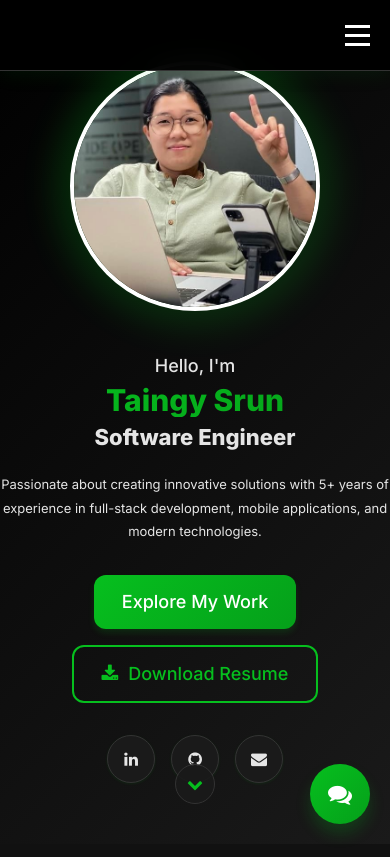
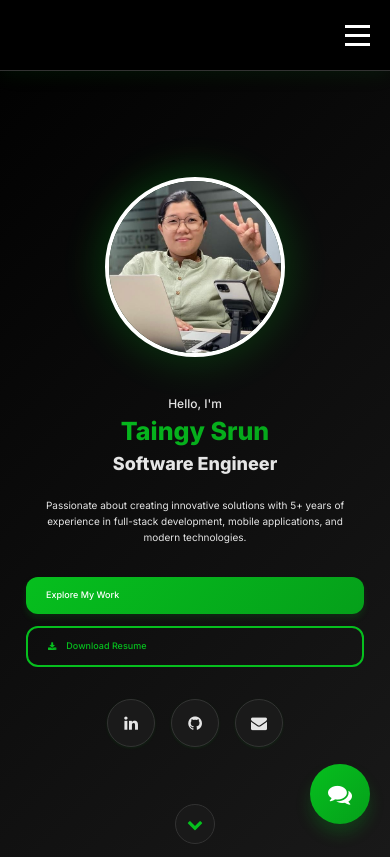
Before and after one commit to taingy-srun/taingy-srun.github.io, a plain HTML site: page index.html in a window 390 px wide. Shown: the top 857 px of the page. Drawn offline with nearby package versions, Linux system fonts and the light colour scheme; a web font is replaced by a local one.

Commit message:
update-style

```diff
--- a/assets/css/style.css
+++ b/assets/css/style.css
@@ -1116,25 +1116,73 @@ img {
     }
 
     .section-title {
-        font-size: 3rem;
+        font-size: 2rem;
+    }
+
+    .hero-section {
+        padding: 40px 16px 20px;
+    }
+
+    .hero-content {
+        gap: 20px;
+        padding: 0 10px;
+    }
+
+    .hero-image {
+        margin-top: 20px;
     }
 
     .hero-title {
-        font-size: 3rem;
+        font-size: 2.5rem;
+    }
+
+    .hero-title .hello {
+        font-size: 1.2rem;
+    }
+
+    .hero-title .role {
+        font-size: 1.8rem;
     }
 
     .hero-description {
-        font-size: 1.3rem;
+        font-size: 1rem;
+        line-height: 1.6;
+        padding: 0 10px;
     }
 
-    .btn {
-        font-size: 18px;
-        padding: 14px 28px;
+    .hero-buttons {
+        flex-direction: column;
+        width: 100%;
+        gap: 12px;
+    }
+
+    .hero-buttons .btn {
+        width: 100%;
+        font-size: 0.9rem;
+        padding: 12px 20px;
+    }
+
+    .hero-image {
+        max-width: 200px;
+        margin: 0 auto;
     }
 
     .image-container {
-        width: 250px;
-        height: 250px;
+        width: 180px;
+        height: 180px;
+    }
+
+    .profile-image {
+        width: 100%;
+        height: 100%;
+        object-fit: cover;
+    }
+
+    .image-glow {
+        top: -10px;
+        left: -10px;
+        right: -10px;
+        bottom: -10px;
     }
 
     .experience-card,
```
